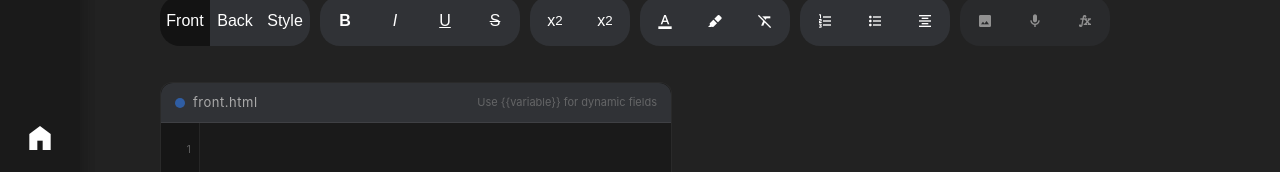
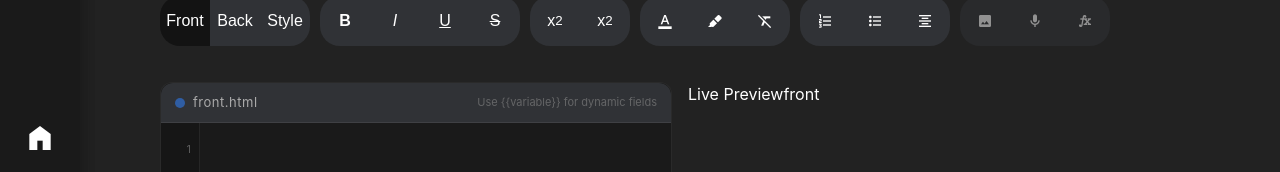
Before and after one commit to 18barbers2/gostudycards, a React (Vite) app in the folder frontend/: page /card-builder in a window 1280 px wide. Shown: the part 151-323 px from the top of the page. Built offline with nearby package versions, Linux system fonts and the light colour scheme.

Commit message:
feature: added PreviewPanel to workspace

```diff
--- a/frontend/src/components/PreviewPanel.tsx
+++ b/frontend/src/components/PreviewPanel.tsx
@@ -17,3 +17,5 @@ function PreviewPanel({ side, template, data, onFlip, onInsert} : PreviewPanelPr
         </div>
     );
 }
+
+export default PreviewPanel;
--- a/frontend/src/pages/CardBuilder.tsx
+++ b/frontend/src/pages/CardBuilder.tsx
@@ -3,6 +3,7 @@ import '../css/CardBuilder.css';
 import { Layout } from '../components/Layout/Layout';
 import { EditorFormatControls } from '../components/EditorFormatControls';
 import CodeEditor from '../components/CodeEditor.tsx';
+import PreviewPanel from '../components/PreviewPanel.tsx';
 
 // Track which side of the card the user is editing
 type CardTextInputMode = 'front' | 'back' | 'style';
@@ -22,6 +23,7 @@ export default function CardBuilder() {
     const [backHtml, setBackHtml] = useState('');
     const [styleHtml, setStyleHtml] = useState('');
     const [cardTextInputMode, setCardTextInputMode] = useState<CardTextInputMode>('front');
+    const [previewSide, setPreviewSide] = useState<'front' | 'back'>('front');
 
     // Which HTML to show in editor based on active tab
     const currentHtml = cardTextInputMode === 'front' ? frontHtml : cardTextInputMode === 'back' ? backHtml : styleHtml;
@@ -34,9 +36,20 @@ export default function CardBuilder() {
 
     const handleTabChange = (mode: CardTextInputMode) => {
         setCardTextInputMode(mode);
+        if (mode === 'front') setPreviewSide('front');
+        else if (mode === 'back') setPreviewSide('back');
+    };
+
+    const handleFlip = () => {
+        setPreviewSide(prev => prev === 'front' ? 'back' : 'front');
+    };
+
+    const handleInsert = (_text: string) => {
+        // TODO: wire up to CodeEditor cursor insertion
     };
 
     const filename = cardTextInputMode === 'style' ? 'style.css' : `${cardTextInputMode}.html`;
+    const previewTemplate = previewSide === 'front' ? frontHtml : backHtml;
 
     return (
         <Layout>
@@ -48,6 +61,7 @@ export default function CardBuilder() {
                 </div>
                 <div className='workspace'>
                     <CodeEditor value={currentHtml} onChange={handleHtmlChange} filename={filename} />
+                    <PreviewPanel side={previewSide} template={previewTemplate} data={{}} onFlip={handleFlip} onInsert={handleInsert} />
                 </div>
             </div>
         </Layout>
```
